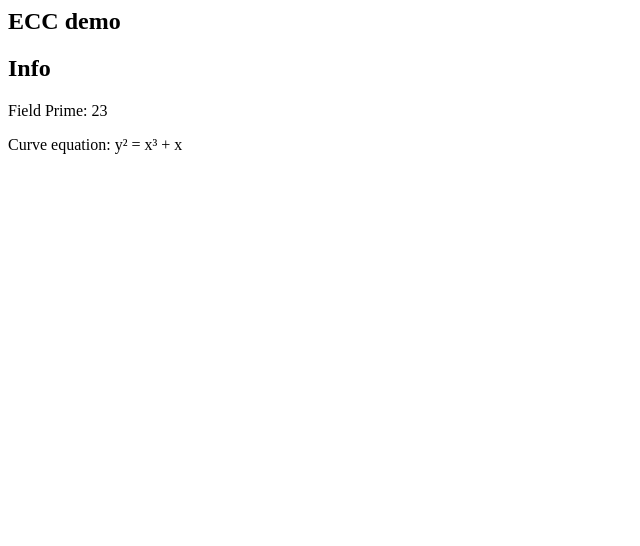
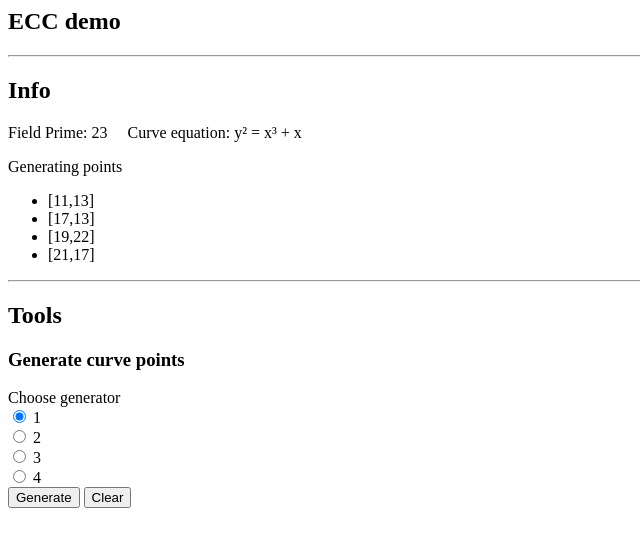
Before and after one commit to Sqash/ecc-demo, a website: page index.html in a window 1280 px wide. Shown: the whole page, without its empty margins (0-640 px from the left). Drawn offline with nearby package versions, Linux system fonts and the light colour scheme.

Commit message:
tool for generating all curve points

```diff
--- a/index.html
+++ b/index.html
@@ -13,10 +13,37 @@
     <h1>ECC demo</h1>
   </section>
 
+  <hr>
+
   <section class="page-block" ng-controller="eccFormController">
     <h2>Info</h2>
-    <p>Field Prime: <span>{{curve.prime.toString()}}</span></p>
-    <p>Curve equation: <span>{{curve.equation}}</span></p>
+    <p>
+    <span>Field Prime: {{curve.prime.toString()}}</span>&nbsp;&nbsp;&nbsp;&nbsp;
+    <span>Curve equation: {{curve.equation}}</span>
+    </p>
+    <p><span>Generating points</span></p>
+    <ul>
+      <li ng-repeat="i in curve.generators">[{{i[0].toString()}},{{i[1].toString()}}]</li>
+    </ul>
+    <hr>
+
+    <h2>Tools</h2>
+
+    <form id="point-gen-form">
+      <h3>Generate curve points</h3>
+      <label for="generator-radio">Choose generator</label> <br>
+      <input type="radio" name="generator" ng-model="genChoice" value="0" checked> 1 <br>
+      <input type="radio" name="generator" ng-model="genChoice" value="1"> 2 <br>
+      <input type="radio" name="generator" ng-model="genChoice" value="2"> 3 <br>
+      <input type="radio" name="generator" ng-model="genChoice" value="3"> 4 <br>
+      <input type="button" value="Generate" name="generate" ng-click="genPoints()">
+      <input type="button" value="Clear" name="clear" ng-click="clearPoints()">
+      <ul>
+        <li ng-repeat="p in cPoints">
+        [{{p[0].toString()}}, {{p[1].toString()}}]
+        </li>
+      </ul>
+    </form>
 
   </section>
 
--- a/scripts/app.js
+++ b/scripts/app.js
@@ -98,5 +98,14 @@ angular.module('eccApp',[])
   };
 
   $scope.curve = c23;
+  $scope.genChoice = '0';
+  $scope.cPoints = [];
+  $scope.genPoints = function() {
+    var g = c23.generators[parseInt($scope.genChoice, 10)];
+    $scope.cPoints = [];
+    for(var i=1; i<=c23.prime; i++) {
+      $scope.cPoints.push(scalarMult(g, new BN(i.toString(), 10)));
+    }
+  };
 
 }]);
```
